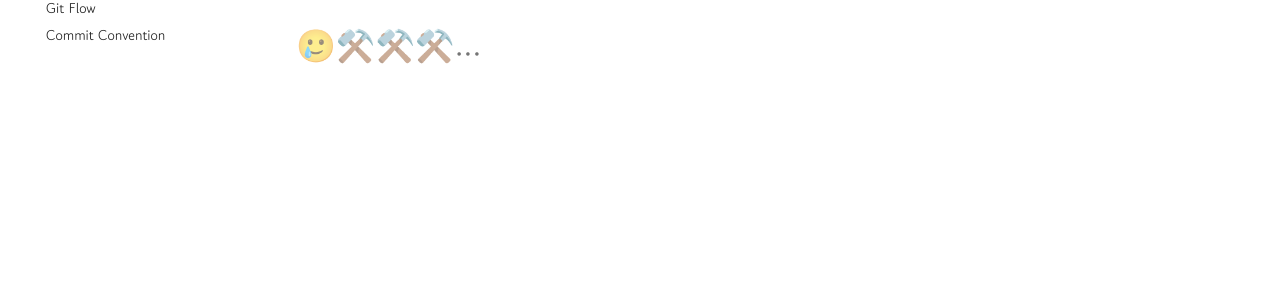
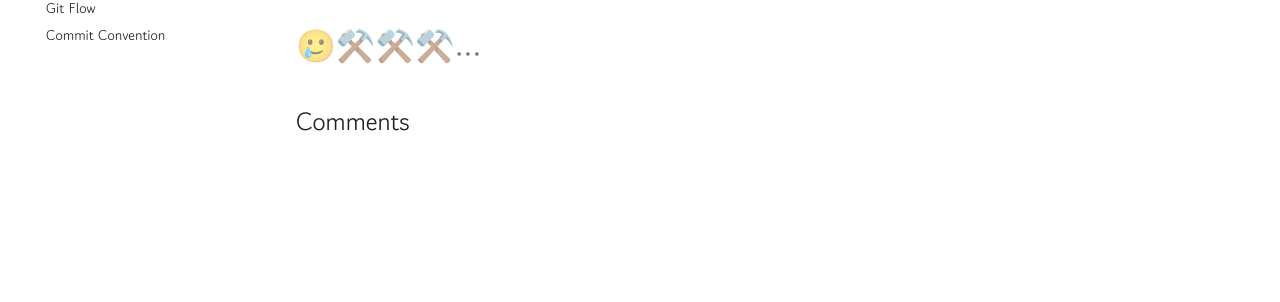
Before and after one commit to YSHeee/YSHeee.github.io, an MkDocs documentation site: the page built from docs/git/git.md, in a window 1280 px wide. Shown: the part 205-507 px from the top of the page. Built offline with MkDocs 1.6.1 and Material for MkDocs 9.7.7, drawn with Linux system fonts in a browser that asks for light colours; comment, search, counter and statistics services are not loaded.

Commit message:
Try comments system4

```diff
--- a/mkdocs.yml
+++ b/mkdocs.yml
@@ -1,6 +1,6 @@
 # Project information
 site_name: YSH NOTE
-site_url: "https://ysheee.github.io/"
+site_url: https://ysheee.github.io/
 
 # Repository
 #repo_name: YSHeee/YSHeee.github.io
```
Also changed, not shown: docs/git/git.md (+3 -0 lines).
